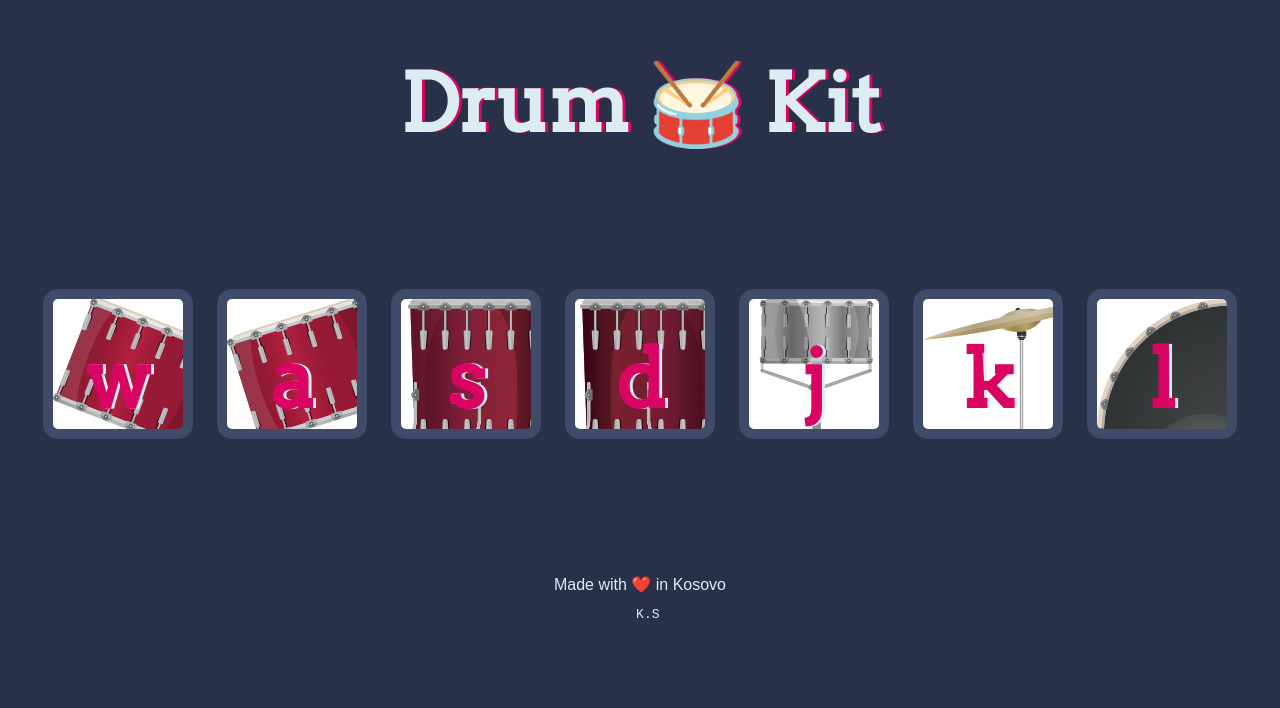
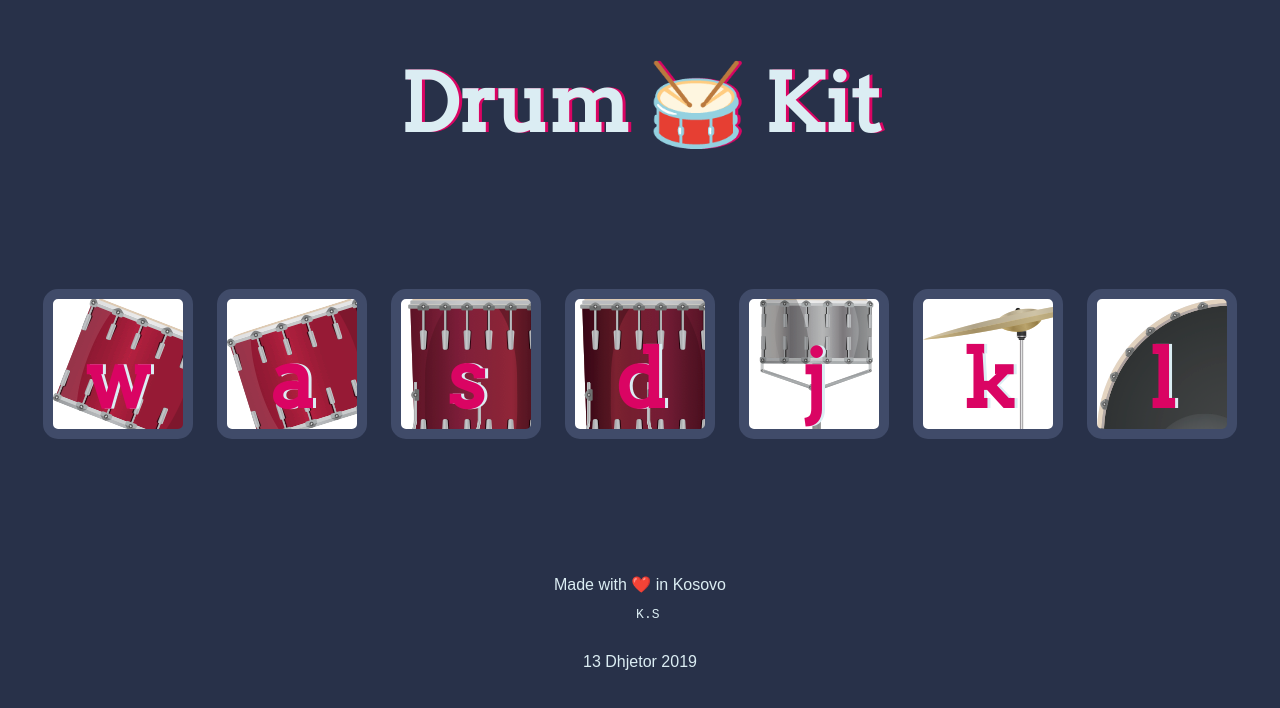
Before and after one commit to kushtrimsalihu/drumkit, a plain HTML site: page index.html in a window 1280 px wide. Drawn offline with Linux system fonts and the light colour scheme.

Commit message:
Update index.html

```diff
--- a/index.html
+++ b/index.html
@@ -28,6 +28,7 @@
     Made with ❤️ in Kosovo <pre>
   K.S
     </pre>
+    <p>13 Dhjetor 2019</p>
 
   </footer>
 
```
